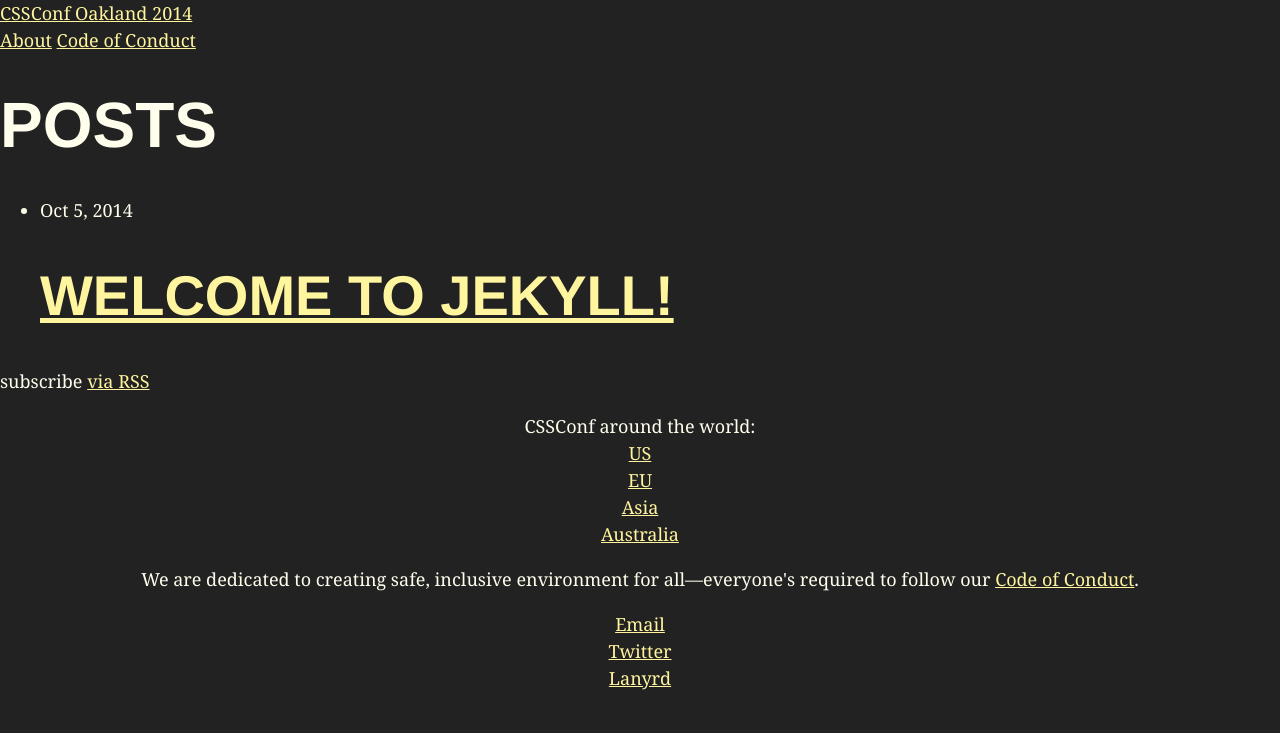
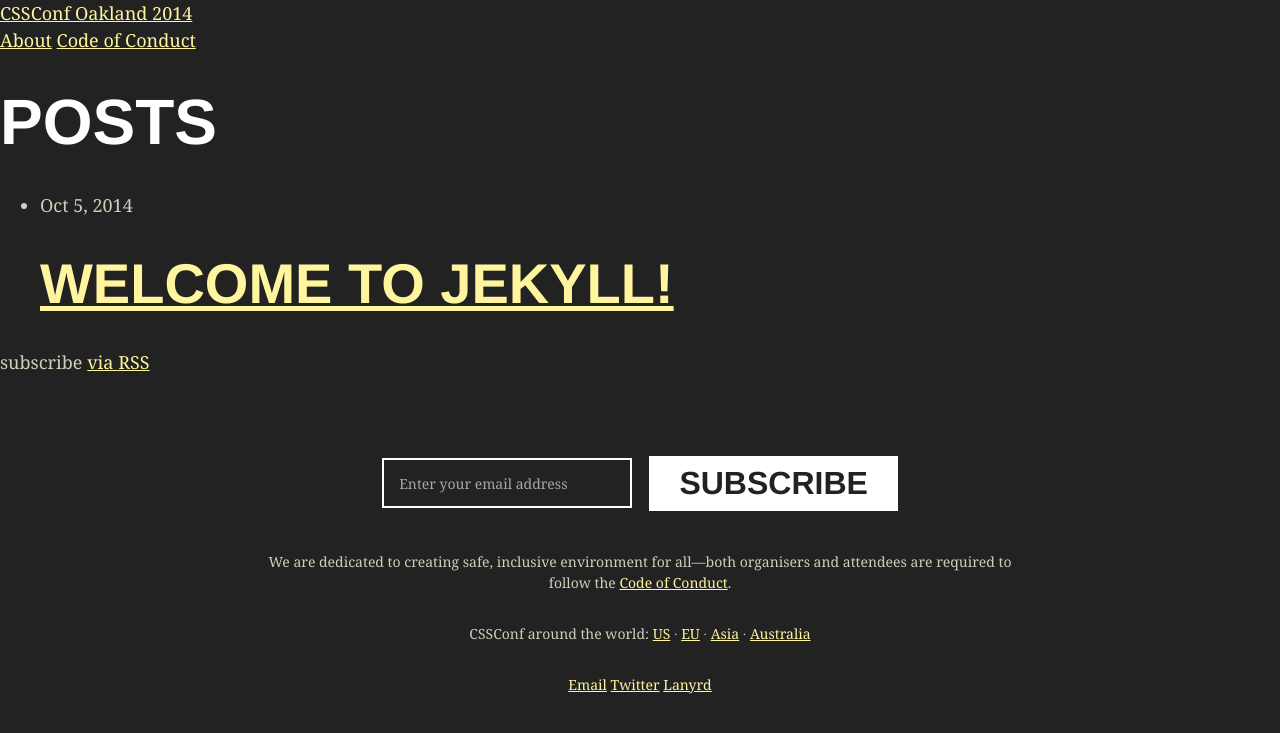
Before and after one commit to cssconfoak/cssconfoak.github.io, a Jekyll site: the page built from index.html, in a window 1280 px wide. Shown: the top 733 px of the page. Built offline with Jekyll 4.4.1, drawn with Linux system fonts in a browser that asks for light colours.

Commit message:
[ux] rework footer and sign up form

```diff
--- a/_includes/footer.html
+++ b/_includes/footer.html
@@ -1,17 +1,38 @@
 <footer role="contentinfo">
 
   <div class="container">
-    <ul class="list-unstyled">
+
+    <div id="mc_embed_signup" class="newsletter-signup">
+      <form action="//land.us9.list-manage.com/subscribe/post?u=af71ef497890c3613b7e1a166&amp;id=ae53b9d3dd" method="post" id="mc-embedded-subscribe-form" name="mc-embedded-subscribe-form" class="validate" target="_blank" novalidate>
+        <div id="mc_embed_signup_scroll" class="cf">
+
+        <div class="mc-field-group">
+          <input type="email" value="" name="EMAIL" class="required email" id="mce-EMAIL" placeholder="Enter your email address">
+        </div>
+
+          <div id="mce-responses" class="clear">
+            <div class="response" id="mce-error-response" style="display:none"></div>
+            <div class="response" id="mce-success-response" style="display:none"></div>
+          </div>
+
+          <div style="position: absolute; left: -5000px;"><input type="text" name="b_af71ef497890c3613b7e1a166_ae53b9d3dd" tabindex="-1" value=""></div>
+          <div class="clear"><input type="submit" value="Subscribe" name="subscribe" id="mc-embedded-subscribe" class="button"></div>
+        </div>
+
+      </form>
+    </div>
+
+    <p>We are dedicated to creating safe, inclusive environment for all&mdash;both organisers and attendees are required to follow the <a href="/code-of-conduct">Code of Conduct</a>.</p>
+
+    <ul class="list-unstyled list-inline">
       <li>CSSConf around the world:</li>
-      <li><a href="http://cssconf.com/">US</a></li>
-      <li><a href="http://cssconf.eu/">EU</a></li>
-      <li><a href="http://cssconf.asia/">Asia</a></li>
+      <li><a href="http://cssconf.com/">US</a> ∙</li>
+      <li><a href="http://cssconf.eu/">EU</a> ∙</li>
+      <li><a href="http://cssconf.asia/">Asia</a> ∙</li>
       <li><a href="http://cssconf.com.au/">Australia</a></li>
     </ul>
 
-    <p>We are dedicated to creating safe, inclusive environment for all&mdash;everyone's required to follow our <a href="/code-of-conduct">Code of Conduct</a>.</p>
-
-    <ul class="list-unstyled">
+    <ul class="list-unstyled list-inline">
       <li><a href="mailto:contact@cssconfoak.land">Email</a></li>
       <li><a href="http://twitter.com/cssconfoak">Twitter</a></li>
       <li><a href="http://lanyrd.com/2014/cssconfoak/">Lanyrd</a></li>
--- a/css/main.css
+++ b/css/main.css
@@ -1,21 +1,50 @@
+*, *:before, *:after {
+  box-sizing: border-box;
+}
+
 html {
   font-size: 100%;
 }
 
 body {
   background-color: #222;
-  color: #fffdeb;
+  color: #d0ceba;
   font: 500 1.125rem/1.5 "ff-meta-serif-web-pro", Georgia, Times, serif;
+  -webkit-font-smooting: antialiased;
+  text-rendering: optimizeLegibility;
+}
+
+.cf:before,
+.cf:after {
+  content: " ";
+  display: table;
+}
+
+.cf:after {
+  clear: both;
 }
 
 a {
   color: #fff59e;
 }
 
+a:hover {
+  text-decoration: none;
+}
+
+ul, p {
+  margin: 0 0 30px 0;
+}
+
 h1, h2, h3, h4, h5 {
+  margin: 40px 0;
+  line-height: .9;
+  color: #fff;
+}
+
+h1, h2, h3, h4, h5, .button {
   font-family: "nimbus-sans-condensed", Helvetica Neue, Helvetica, Arial, sans-serif;
   font-weight: 700;
-  line-height: .9;
   text-transform: uppercase;
 }
 
@@ -37,16 +66,103 @@
 
 footer {
   text-align: center;
+  font-size: .875rem;
 }
 
 .container {
   margin: 0 auto;
 }
 
+/*--------------------------------------------------------------------
+* Lists
+--------------------------------------------------------------------*/
+
 .list-unstyled {
-  padding: 0;
-  margin: 0;
+  padding-left: 0;
+  margin-left: 0;
   list-style: none;
+}
+
+.list-inline li {
+  display: inline-block;
+}
+
+/*--------------------------------------------------------------------
+* Forms
+--------------------------------------------------------------------*/
+
+::-webkit-input-placeholder {
+  color: rgba(255, 255, 255, .6);
+}
+
+::-moz-placeholder {
+  color: rgba(255, 255, 255, .6);
+}
+
+input[type=email] {
+  border: 2px solid white;
+  padding: 0 15px;
+  height: 50px;
+  background-color: transparent;
+}
+
+input[type=email]:focus {
+  outline: none;
+}
+
+/*--------------------------------------------------------------------
+* Buttons
+--------------------------------------------------------------------*/
+
+.button {
+  padding: 0 30px;
+  background-color: white;
+  border: none;
+  color: #222;
+  height: 55px;
+  font-size: 2rem;
+}
+
+/*--------------------------------------------------------------------
+* Newsletter Sign Up
+--------------------------------------------------------------------*/
+
+.newsletter-signup {
+  margin: 80px 0 40px 0;
+  text-align: center;
+}
+
+/*--------------------------------------------------------------------
+* Mobile
+--------------------------------------------------------------------*/
+
+@media screen and (max-width: 489px) {
+
+  .newsletter-signup .mc-field-group {
+    margin-bottom: 10px;
+  }
+
+  input[type=email],
+  .button {
+    width: 100%;
+  }
+
+}
+
+
+@media screen and (min-width: 490px) {
+
+  .newsletter-signup .mc-field-group,
+  .newsletter-signup .clear {
+    display: inline-block;
+    vertical-align: middle;
+  }
+
+  input[type=email] {
+    margin-right: 10px;
+    min-width: 250px;
+  }
+
 }
 
 @media screen and (max-width: 768px) {
@@ -56,3 +172,15 @@
   }
 
 }
+
+/*--------------------------------------------------------------------
+* Desktop
+--------------------------------------------------------------------*/
+
+@media screen and (min-width: 769px) {
+
+  .container {
+    width: 60%;
+  }
+
+}
```
